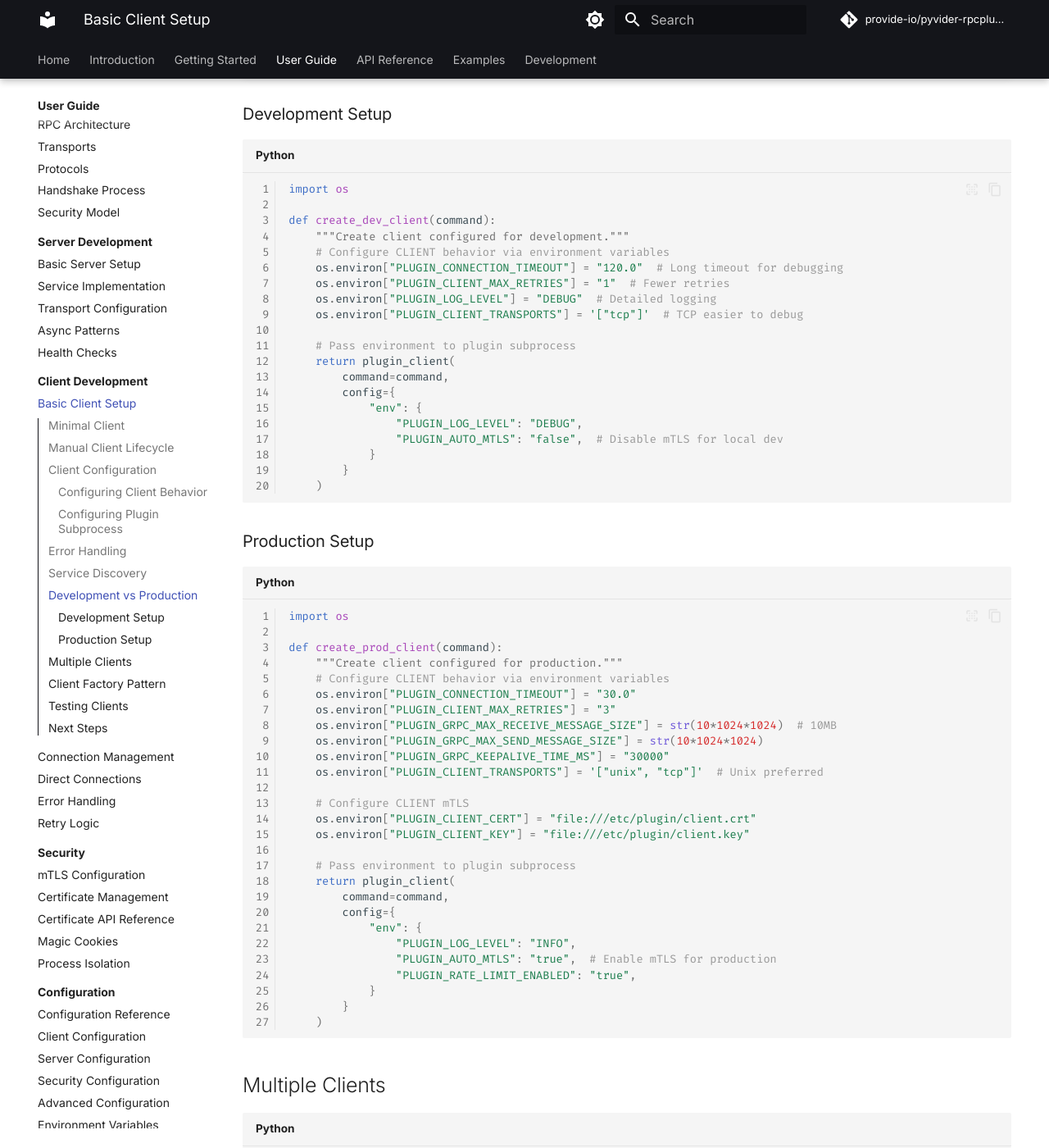
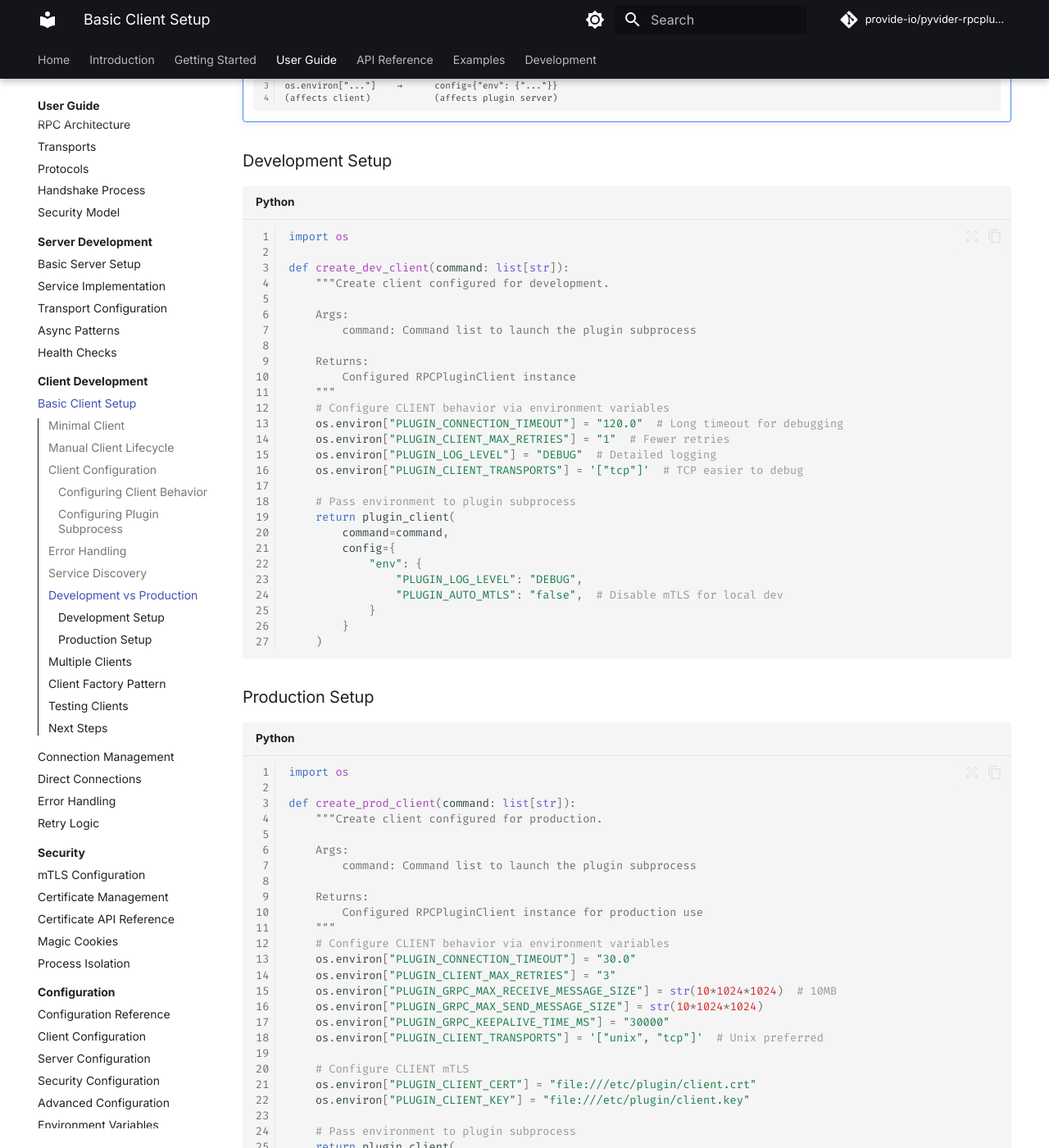
Before and after one commit to provide-io/pyvider-rpcplugin, an MkDocs documentation site: the page built from docs/guide/client/basic-setup.md, in a window 1280 px wide and 1400 px high, scrolled down 4702 px. Shown: the whole window at 82% size. Built offline with MkDocs 1.6.1 and Material for MkDocs 9.7.7, drawn with Linux system fonts in a browser that asks for light colours; comment, search, counter and statistics services are not loaded; the version menu is left out; some of the changed text lies outside the part shown.

Commit message:
🔼⚙️ [skip ci] auto-commit

````diff
--- a/docs/guide/client/basic-setup.md
+++ b/docs/guide/client/basic-setup.md
@@ -215,8 +218,15 @@ async def explore_services():
 ```python
 import os
 
-def create_dev_client(command):
-    """Create client configured for development."""
+def create_dev_client(command: list[str]):
+    """Create client configured for development.
+
+    Args:
+        command: Command list to launch the plugin subprocess
+
+    Returns:
+        Configured RPCPluginClient instance
+    """
     # Configure CLIENT behavior via environment variables
     os.environ["PLUGIN_CONNECTION_TIMEOUT"] = "120.0"  # Long timeout for debugging
     os.environ["PLUGIN_CLIENT_MAX_RETRIES"] = "1"  # Fewer retries
@@ -239,8 +249,15 @@ def create_dev_client(command):
 ```python
 import os
 
-def create_prod_client(command):
-    """Create client configured for production."""
+def create_prod_client(command: list[str]):
+    """Create client configured for production.
+
+    Args:
+        command: Command list to launch the plugin subprocess
+
+    Returns:
+        Configured RPCPluginClient instance for production use
+    """
     # Configure CLIENT behavior via environment variables
     os.environ["PLUGIN_CONNECTION_TIMEOUT"] = "30.0"
     os.environ["PLUGIN_CLIENT_MAX_RETRIES"] = "3"
````
Also changed, not shown: other parts of docs/guide/client/basic-setup.md (+11 -8 lines), docs/examples/index.md (+5 -2 lines), docs/introduction/foundation.md (+3 -1 lines).
